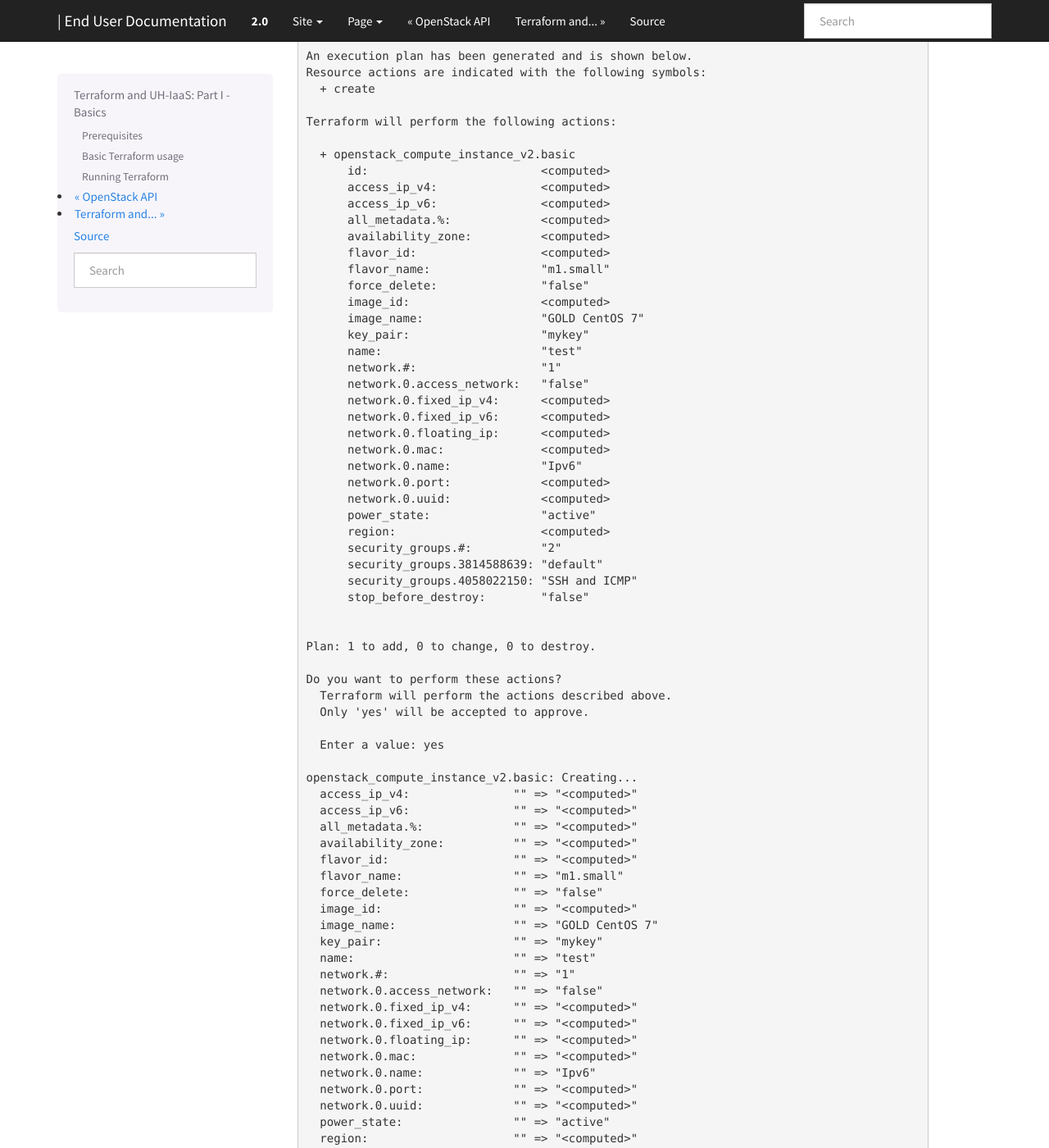
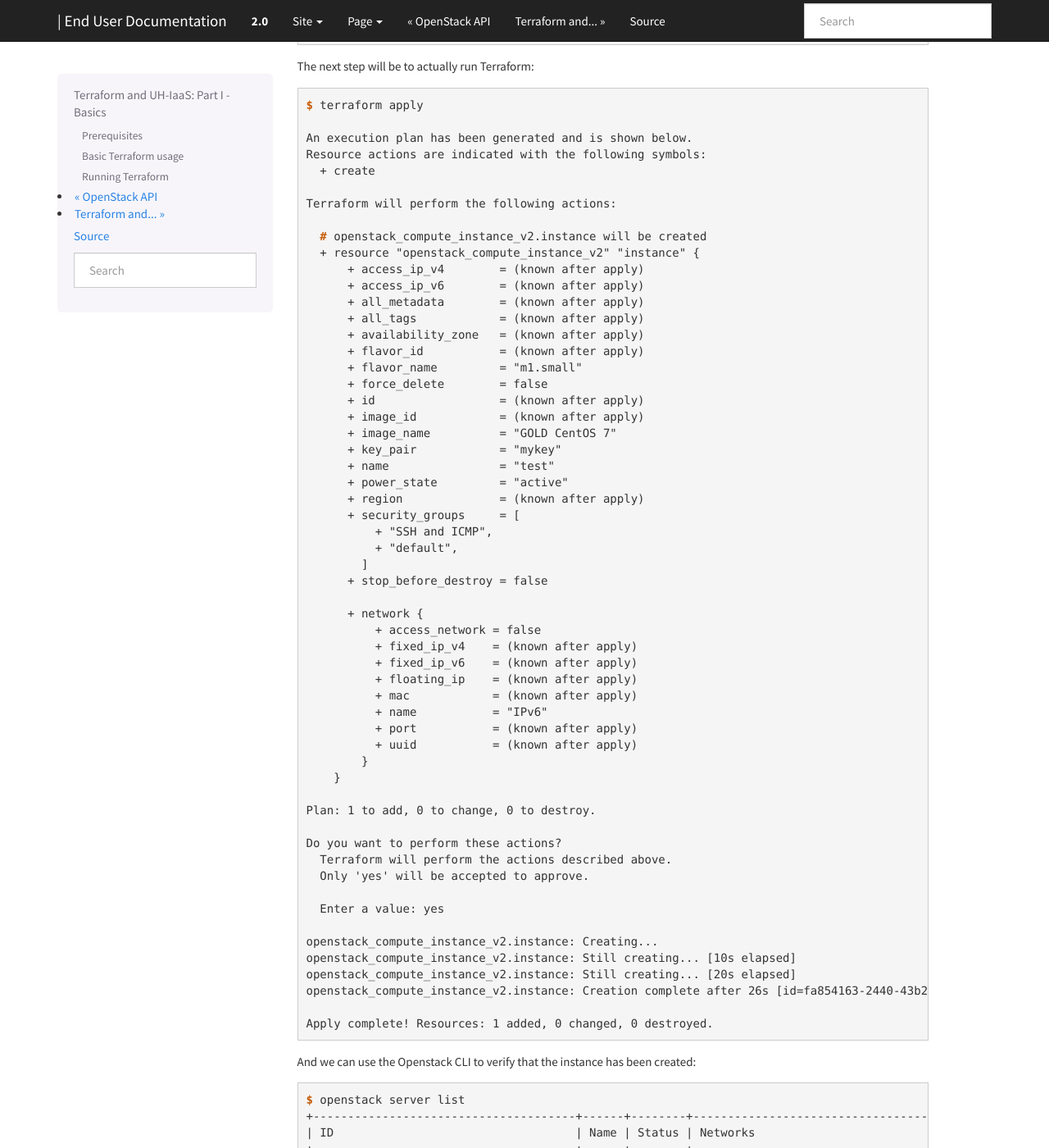
Before and after one commit to norcams/docs-enduser, a Sphinx documentation site: the page built from docs/terraform-part1.rst, in a window 1280 px wide and 1400 px high, scrolled down 4183 px. Shown: the whole window at 82% size. Built offline with Sphinx 7.4.7, drawn with Linux system fonts in a browser that asks for light colours; some of the changed text lies outside the part shown.

Commit message:
terraform 0.12

```diff
--- a/docs/terraform-part1.rst
+++ b/docs/terraform-part1.rst
@@ -152,7 +152,7 @@ directory should now contain only this file:
 
   $ cd ~/tf-project
   $ ls -a
-  ./  ../  basic.tf
+  .  ..  basic.tf
 
 Next we need to initialise Terraform:
 
@@ -160,9 +160,11 @@ Next we need to initialise Terraform:
 
   $ terraform init
 
+  Initializing the backend...
+
   Initializing provider plugins...
-  - Checking for available provider plugins on https://releases.hashicorp.com...
-  - Downloading plugin for provider "openstack" (1.17.0)...
+  - Checking for available provider plugins...
+  - Downloading plugin for provider "openstack" (terraform-providers/openstack) 1.24.0...
 
   The following providers do not have any version constraints in configuration,
   so the latest version was installed.
@@ -194,7 +196,6 @@ perform in a subsequent run:
   The refreshed state will be used to calculate this plan, but will not be
   persisted to local or remote state storage.
 
-  openstack_compute_instance_v2.basic: Refreshing state... (ID: 66c0720b-aa1e-462a-bc5c-1e93611b7824)
 
   ------------------------------------------------------------------------
 
@@ -204,35 +205,40 @@ perform in a subsequent run:
 
   Terraform will perform the following actions:
 
-    + openstack_compute_instance_v2.basic
-        id:                         <computed>
-        access_ip_v4:               <computed>
-        access_ip_v6:               <computed>
-        all_metadata.%:             <computed>
-        availability_zone:          <computed>
-        flavor_id:                  <computed>
-        flavor_name:                "m1.small"
-        force_delete:               "false"
-        image_id:                   <computed>
-        image_name:                 "GOLD CentOS 7"
-        key_pair:                   "mykey"
-        name:                       "test"
-        network.#:                  "1"
-        network.0.access_network:   "false"
-        network.0.fixed_ip_v4:      <computed>
-        network.0.fixed_ip_v6:      <computed>
-        network.0.floating_ip:      <computed>
-        network.0.mac:              <computed>
-        network.0.name:             "Ipv6"
-        network.0.port:             <computed>
-        network.0.uuid:             <computed>
-        power_state:                "active"
-        region:                     <computed>
-        security_groups.#:          "2"
-        security_groups.3814588639: "default"
-        security_groups.4058022150: "SSH and ICMP"
-        stop_before_destroy:        "false"
+    # openstack_compute_instance_v2.instance will be created
+    + resource "openstack_compute_instance_v2" "instance" {
+        + access_ip_v4        = (known after apply)
+        + access_ip_v6        = (known after apply)
+        + all_metadata        = (known after apply)
+        + all_tags            = (known after apply)
+        + availability_zone   = (known after apply)
+        + flavor_id           = (known after apply)
+        + flavor_name         = "m1.small"
+        + force_delete        = false
+        + id                  = (known after apply)
+        + image_id            = (known after apply)
+        + image_name          = "GOLD CentOS 7"
+        + key_pair            = "mykey"
+        + name                = "test"
+        + power_state         = "active"
+        + region              = (known after apply)
+        + security_groups     = [
+            + "SSH and ICMP",
+            + "default",
+          ]
+        + stop_before_destroy = false
 
+        + network {
+            + access_network = false
+            + fixed_ip_v4    = (known after apply)
+            + fixed_ip_v6    = (known after apply)
+            + floating_ip    = (known after apply)
+            + mac            = (known after apply)
+            + name           = "IPv6"
+            + port           = (known after apply)
+            + uuid           = (known after apply)
+          }
+      }
 
   Plan: 1 to add, 0 to change, 0 to destroy.
 
@@ -247,7 +253,6 @@ The next step will be to actually run Terraform:
 .. code-block:: console
 
   $ terraform apply
-  openstack_compute_instance_v2.basic: Refreshing state... (ID: 66c0720b-aa1e-462a-bc5c-1e93611b7824)
 
   An execution plan has been generated and is shown below.
   Resource actions are indicated with the following symbols:
@@ -255,35 +260,40 @@ The next step will be to actually run Terraform:
 
   Terraform will perform the following actions:
 
-    + openstack_compute_instance_v2.basic
-        id:                         <computed>
-        access_ip_v4:               <computed>
-        access_ip_v6:               <computed>
-        all_metadata.%:             <computed>
-        availability_zone:          <computed>
-        flavor_id:                  <computed>
-        flavor_name:                "m1.small"
-        force_delete:               "false"
-        image_id:                   <computed>
-        image_name:                 "GOLD CentOS 7"
-        key_pair:                   "mykey"
-        name:                       "test"
-        network.#:                  "1"
-        network.0.access_network:   "false"
-        network.0.fixed_ip_v4:      <computed>
-        network.0.fixed_ip_v6:      <computed>
-        network.0.floating_ip:      <computed>
-        network.0.mac:              <computed>
-        network.0.name:             "Ipv6"
-        network.0.port:             <computed>
-        network.0.uuid:             <computed>
-        power_state:                "active"
-        region:                     <computed>
-        security_groups.#:          "2"
-        security_groups.3814588639: "default"
-        security_groups.4058022150: "SSH and ICMP"
-        stop_before_destroy:        "false"
+    # openstack_compute_instance_v2.instance will be created
+    + resource "openstack_compute_instance_v2" "instance" {
+        + access_ip_v4        = (known after apply)
+        + access_ip_v6        = (known after apply)
+        + all_metadata        = (known after apply)
+        + all_tags            = (known after apply)
+        + availability_zone   = (known after apply)
+        + flavor_id           = (known after apply)
+        + flavor_name         = "m1.small"
+        + force_delete        = false
+        + id                  = (known after apply)
+        + image_id            = (known after apply)
+        + image_name          = "GOLD CentOS 7"
+        + key_pair            = "mykey"
+        + name                = "test"
+        + power_state         = "active"
+        + region              = (known after apply)
+        + security_groups     = [
+            + "SSH and ICMP",
+            + "default",
+          ]
+        + stop_before_destroy = false
 
+        + network {
+            + access_network = false
+            + fixed_ip_v4    = (known after apply)
+            + fixed_ip_v6    = (known after apply)
+            + floating_ip    = (known after apply)
+            + mac            = (known after apply)
+            + name           = "IPv6"
+            + port           = (known after apply)
+            + uuid           = (known after apply)
+          }
+      }
 
   Plan: 1 to add, 0 to change, 0 to destroy.
 
@@ -293,35 +303,10 @@ The next step will be to actually run Terraform:
 
     Enter a value: yes
 
-  openstack_compute_instance_v2.basic: Creating...
-    access_ip_v4:               "" => "<computed>"
-    access_ip_v6:               "" => "<computed>"
-    all_metadata.%:             "" => "<computed>"
-    availability_zone:          "" => "<computed>"
-    flavor_id:                  "" => "<computed>"
-    flavor_name:                "" => "m1.small"
-    force_delete:               "" => "false"
-    image_id:                   "" => "<computed>"
-    image_name:                 "" => "GOLD CentOS 7"
-    key_pair:                   "" => "mykey"
-    name:                       "" => "test"
-    network.#:                  "" => "1"
-    network.0.access_network:   "" => "false"
-    network.0.fixed_ip_v4:      "" => "<computed>"
-    network.0.fixed_ip_v6:      "" => "<computed>"
-    network.0.floating_ip:      "" => "<computed>"
-    network.0.mac:              "" => "<computed>"
-    network.0.name:             "" => "Ipv6"
-    network.0.port:             "" => "<computed>"
-    network.0.uuid:             "" => "<computed>"
-    power_state:                "" => "active"
-    region:                     "" => "<computed>"
-    security_groups.#:          "" => "2"
-    security_groups.3814588639: "" => "default"
-    security_groups.4058022150: "" => "SSH and ICMP"
-    stop_before_destroy:        "" => "false"
-  openstack_compute_instance_v2.basic: Still creating... (10s elapsed)
-  openstack_compute_instance_v2.basic: Creation complete after 18s (ID: e1df5188-fa7d-4752-8819-9a9b7e781141)
+  openstack_compute_instance_v2.instance: Creating...
+  openstack_compute_instance_v2.instance: Still creating... [10s elapsed]
+  openstack_compute_instance_v2.instance: Still creating... [20s elapsed]
+  openstack_compute_instance_v2.instance: Creation complete after 26s [id=fa854163-2440-43b2-9971-437ed490e386]
 
   Apply complete! Resources: 1 added, 0 changed, 0 destroyed.
 
@@ -366,7 +351,7 @@ previously created:
 .. code-block:: console
 
   $ terraform destroy
-  openstack_compute_instance_v2.basic: Refreshing state... (ID: e1df5188-fa7d-4752-8819-9a9b7e781141)
+  openstack_compute_instance_v2.instance: Refreshing state... [id=fa854163-2440-43b2-9971-437ed490e386]
 
   An execution plan has been generated and is shown below.
   Resource actions are indicated with the following symbols:
@@ -374,8 +359,39 @@ previously created:
 
   Terraform will perform the following actions:
 
-    - openstack_compute_instance_v2.basic
+    # openstack_compute_instance_v2.instance will be destroyed
+    - resource "openstack_compute_instance_v2" "instance" {
+        - access_ip_v4        = "10.1.0.204" -> null
+        - access_ip_v6        = "[2001:700:2:8301::112d]" -> null
+        - all_metadata        = {} -> null
+        - all_tags            = [] -> null
+        - availability_zone   = "bgo-default-1" -> null
+        - flavor_id           = "b7d00d03-3bbc-44ab-88b4-0b6a20f9a1a8" -> null
+        - flavor_name         = "m1.small" -> null
+        - force_delete        = false -> null
+        - id                  = "fa854163-2440-43b2-9971-437ed490e386" -> null
+        - image_id            = "1a38633c-5fd1-4c01-b447-b1128ed3bb3f" -> null
+        - image_name          = "GOLD CentOS 7" -> null
+        - key_pair            = "mykey" -> null
+        - name                = "test" -> null
+        - power_state         = "active" -> null
+        - region              = "bgo" -> null
+        - security_groups     = [
+            - "SSH and ICMP",
+            - "default",
+          ] -> null
+        - stop_before_destroy = false -> null
+        - tags                = [] -> null
 
+        - network {
+            - access_network = false -> null
+            - fixed_ip_v4    = "10.1.0.204" -> null
+            - fixed_ip_v6    = "[2001:700:2:8301::112d]" -> null
+            - mac            = "fa:16:3e:9d:58:10" -> null
+            - name           = "IPv6" -> null
+            - uuid           = "339cb0e4-ca57-478f-ac46-200185b017fc" -> null
+          }
+      }
 
   Plan: 0 to add, 0 to change, 1 to destroy.
 
@@ -385,9 +401,9 @@ previously created:
 
     Enter a value: yes
 
-  openstack_compute_instance_v2.basic: Destroying... (ID: e1df5188-fa7d-4752-8819-9a9b7e781141)
-  openstack_compute_instance_v2.basic: Still destroying... (ID: e1df5188-fa7d-4752-8819-9a9b7e781141, 10s elapsed)
-  openstack_compute_instance_v2.basic: Destruction complete after 11s
+  openstack_compute_instance_v2.instance: Destroying... [id=fa854163-2440-43b2-9971-437ed490e386]
+  openstack_compute_instance_v2.instance: Still destroying... [id=fa854163-2440-43b2-9971-437ed490e386, 10s elapsed]
+  openstack_compute_instance_v2.instance: Destruction complete after 11s
 
   Destroy complete! Resources: 1 destroyed.
 
```
Also changed, not shown: other parts of docs/terraform-part1.rst (+3 -3 lines).
